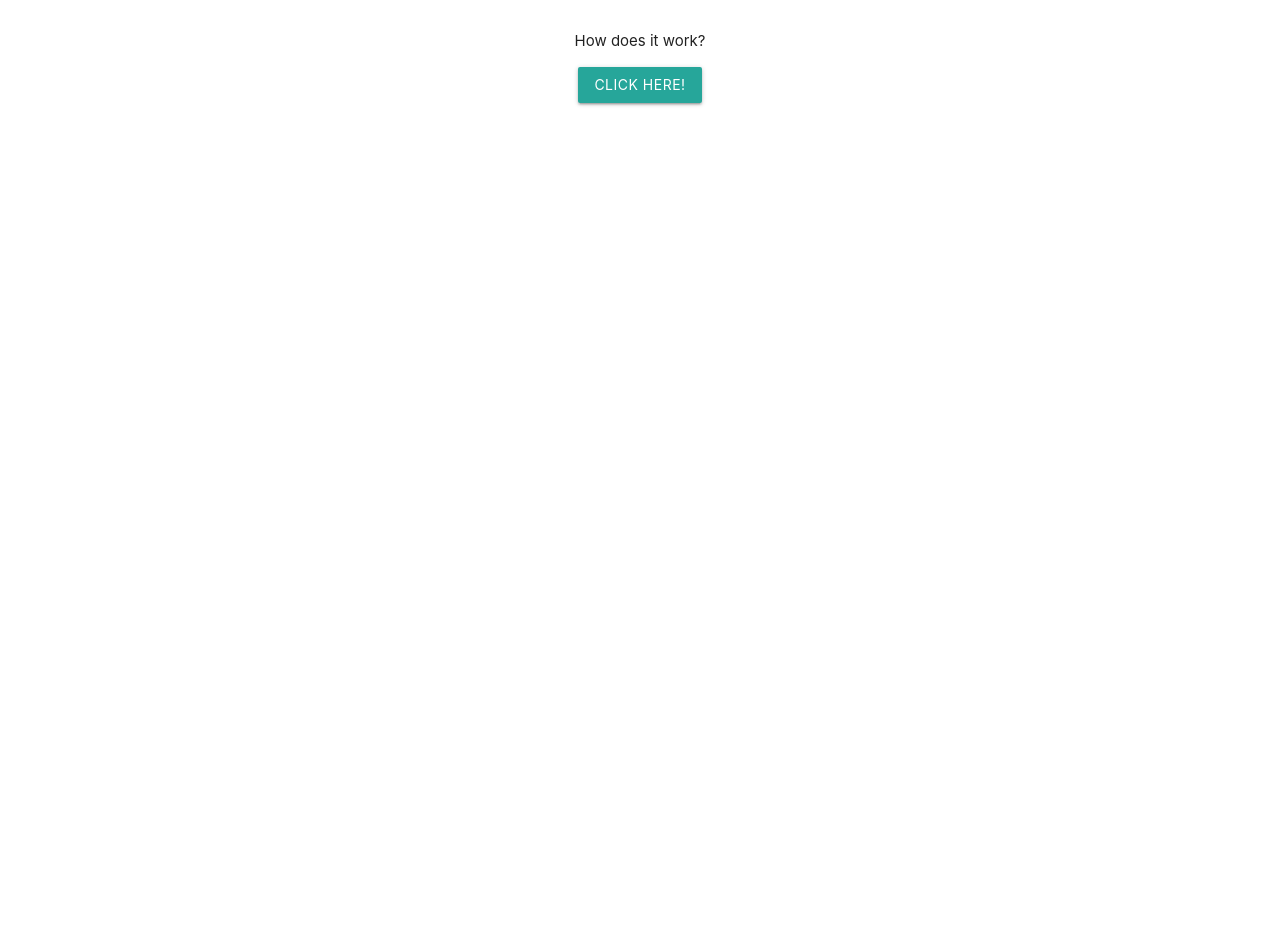
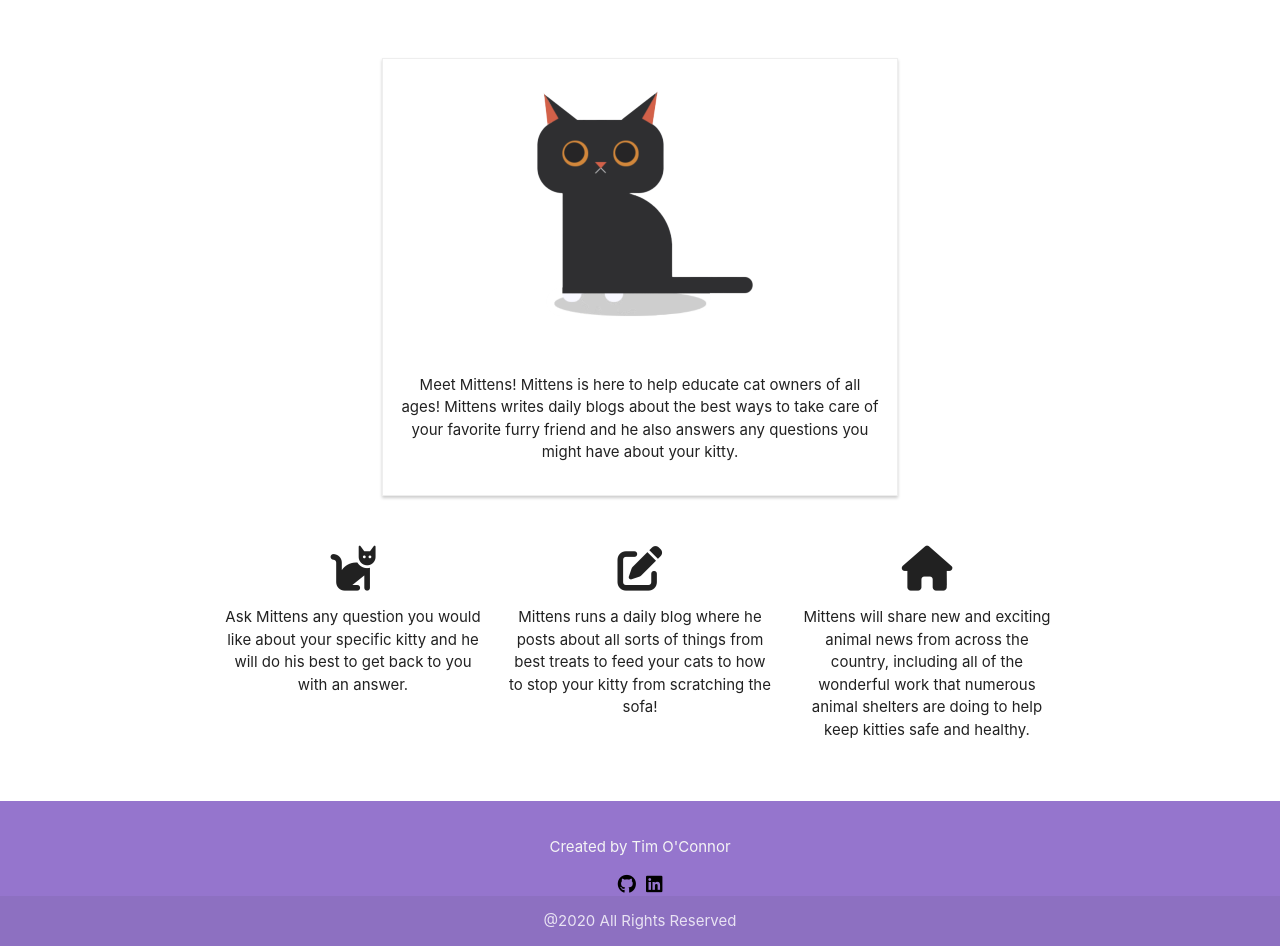
Before and after one commit to timjoco/ask-mittens, a React (Create React App) app in the folder client/: page /home in a window 1280 px wide. Shown: the part 175-1121 px from the top of the page. Before the commit the page ends 800 px from the top, so only its background shows below. Built offline with nearby package versions, Linux system fonts and the light colour scheme; no server answers; what buttercms would draw is missing.

Commit message:
Added footer

```diff
--- a/client/src/components/App.js
+++ b/client/src/components/App.js
@@ -9,6 +9,7 @@ import Form from './Form/Form';
 import Profile from './Profile/Profile';
 import Blog from './Blog/Blog';
 import Post from './Blog/Post';
+import Footer from './Footer/Footer';
 
 class App extends Component {
   componentDidMount() {
@@ -17,6 +18,8 @@ class App extends Component {
 
   render() {
     return (
+      <div className="page-containter">
+        <div className="content-wrap">
           <div>
             <BrowserRouter>
               <div>
@@ -32,6 +35,9 @@ class App extends Component {
               </div>
             </BrowserRouter>
           </div>
+          <Footer />
+        </div>
+      </div>
     );
   }
 }
--- /dev/null
+++ b/client/src/components/Footer/Footer.css
@@ -0,0 +1,9 @@
+.fa-github:before {
+  color: black;
+  margin: 5px;
+}
+
+.fa-linkedin:before {
+  color: black;
+  margin: 5px;
+}
--- /dev/null
+++ b/client/src/components/Footer/Footer.js
@@ -0,0 +1,34 @@
+import React from 'react';
+import './Footer.css';
+
+const Footer = () => {
+  return (
+    <div className="footer" style={{ textAlign: 'center' }}>
+      <footer className="page-footer deep-purple lighten-2">
+        <p className="grey-text text-lighten-4">Created by Tim O'Connor</p>
+        <a
+          href="https://github.com/timjoco"
+          rel="noopener noreferrer"
+          target="_blank"
+        >
+          <i className="fab fa-github fa-lg"></i>
+        </a>
+        <a
+          href="https://www.linkedin.com/in/timjoco/"
+          rel="noopener noreferrer"
+          target="_blank"
+        >
+          <i className="fab fa-linkedin fa-lg"></i>
+        </a>
+
+        <div className="footer-copyright">
+          <div className="container">
+            @{new Date().getFullYear()} All Rights Reserved
+          </div>
+        </div>
+      </footer>
+    </div>
+  );
+};
+
+export default Footer;
--- /dev/null
+++ b/client/src/components/Form/Form.css
@@ -0,0 +1,9 @@
+.page-container {
+  display: flex;
+  flex-direction: column;
+  min-height: 100vh;
+}
+
+.content-wrap {
+  flex: 1;
+}
--- a/client/src/components/Form/Form.js
+++ b/client/src/components/Form/Form.js
@@ -1,9 +1,12 @@
 import React from 'react';
+import './Form.css';
 
 class Form extends React.Component {
   render() {
     return (
-      <div style={{ textAlign: 'center' }} className="container">
+      <div className="container">
+        <div style={{ textAlign: 'center' }} className="page-container">
+          <div className="content-wrap">
             <form className="col s12">
               <div className="row">
                 <div className="input-field col s6">
@@ -51,6 +54,8 @@ class Form extends React.Component {
               </button>
             </div>
           </div>
+        </div>
+      </div>
     );
   }
 }
--- a/client/src/components/Home/Home.js
+++ b/client/src/components/Home/Home.js
@@ -3,41 +3,12 @@ import WelcomeContent from './WelcomeContent/WelcomeContent';
 import './Home.css';
 
 class Home extends React.Component {
-  state = {
-    content: '',
-    showContent: false,
-  };
-
-  toggleWelcomeContent = () => {
-    const doesShow = this.state.showContent;
-    this.setState({
-      showContent: !doesShow,
-    });
-  };
-
   render() {
-    let content = null;
-
-    if (this.state.showContent) {
-      content = (
-        <div>
-          <WelcomeContent />
-        </div>
-      );
-    }
-
     return (
       <div style={{ textAlign: 'center' }}>
         <div className="home-content">
           <h2>Welcome to Ask Mittens</h2>
-          <p>How does it work?</p>
-          {content}
-          <button
-            className="waves-effect waves-light btn"
-            onClick={this.toggleWelcomeContent}
-          >
-            Click Here!
-          </button>
+          <WelcomeContent />
         </div>
       </div>
     );
--- a/client/src/components/Landing/Landing.css
+++ b/client/src/components/Landing/Landing.css
@@ -25,3 +25,13 @@
   line-height: 36px;
   font-size: 2.5rem;
 }
+
+.page-container {
+  display: flex;
+  flex-direction: column;
+  min-height: 100vh;
+}
+
+.content-wrap {
+  flex: 1;
+}
--- a/client/src/components/Landing/Landing.js
+++ b/client/src/components/Landing/Landing.js
@@ -3,10 +3,11 @@ import './Landing.css';
 
 const Landing = () => {
   return (
-    <div style={{ textAlign: 'center' }}>
+    <div className="page-container">
+      <div style={{ textAlign: 'center' }} className="content-wrap">
         <div className="containter">
           <div className="row center">
-          <div classname="col s12 m10 offset-m1">
+            <div className="col s12 m10 offset-m1">
               <h1 className="header-landing">ASK MITTENS</h1>
             </div>
           </div>
@@ -19,6 +20,7 @@ const Landing = () => {
           </div>
         </div>
       </div>
+    </div>
   );
 };
 
--- /dev/null
+++ b/client/src/components/Profile/Profile.css
@@ -0,0 +1,9 @@
+.page-container {
+  display: flex;
+  flex-direction: column;
+  min-height: 100vh;
+}
+
+.content-wrap {
+  flex: 1;
+}
--- a/client/src/components/Profile/Profile.js
+++ b/client/src/components/Profile/Profile.js
@@ -1,5 +1,6 @@
 import React, { Component } from 'react';
 import { connect } from 'react-redux';
+import './Profile.css';
 
 class Profile extends Component {
   renderProfile() {
@@ -14,7 +15,13 @@ class Profile extends Component {
     }
   }
   render() {
-    return <div style={{ textAlign: 'center' }}>{this.renderProfile()}</div>;
+    return (
+      <div className="page-container">
+        <div className="content-wrap">
+          <div style={{ textAlign: 'center' }}>{this.renderProfile()}</div>;
+        </div>
+      </div>
+    );
   }
 }
 
```
Also changed, not shown: client/src/index.js (+8 -6 lines), 2 other files (tests, documents, lock files or other folders). Lines whose indentation alone changed are shown as unchanged.
